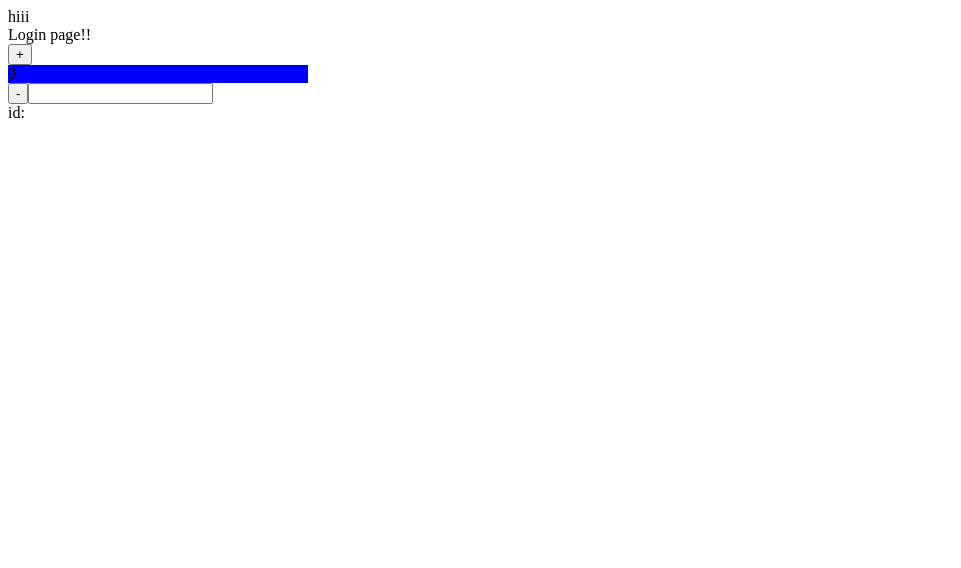
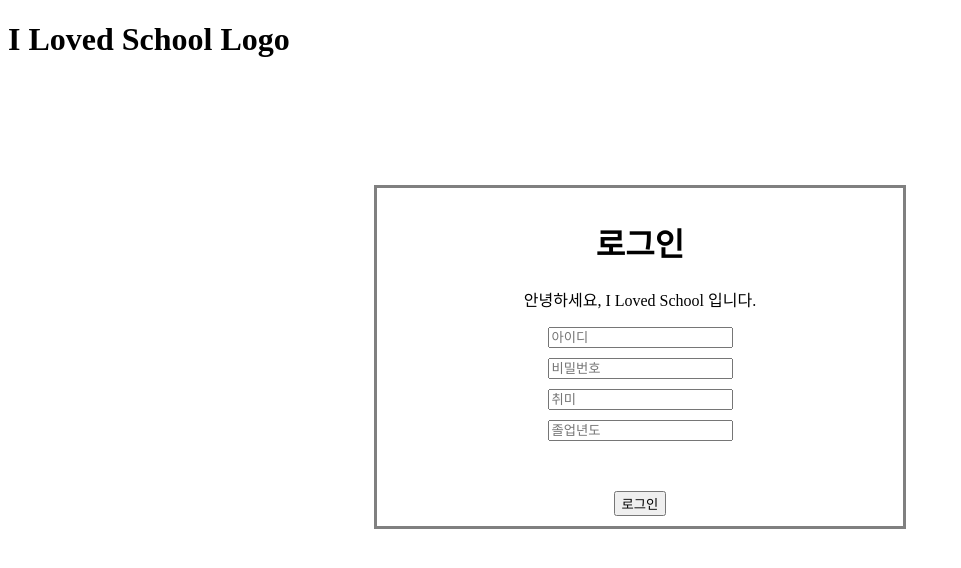
Before and after one commit to wseungjin/relay_17, a React (Create React App) app in the folder fe/: page / in a window 1280 px wide. Shown: the top 568 px of the page, without its empty margins (0-961 px from the left). Built offline with nearby package versions, Linux system fonts and the light colour scheme.

Commit message:
loginpage 1st prototype

```diff
--- a/fe/src/App.js
+++ b/fe/src/App.js
@@ -5,7 +5,6 @@ import "./App.css";
 function App() {
   return (
     <div className="App">
-      <div>hiii</div>
       <LoginPage />
     </div>
   );
--- a/fe/src/LoginPage.jsx
+++ b/fe/src/LoginPage.jsx
@@ -1,36 +1,57 @@
-import React, { useState } from "react";
+import React from "react";
 import styled from "styled-components";
 
 export const LoginPage = () => {
-  const [number, setNumber] = useState(0);
-  const [id, setId] = useState("");
-
-  const clickMinus = () => {
-    setNumber(number - 1);
-  };
-
-  const clickPlus = () => {
-    setNumber(number + 1);
-  };
-
-  const changeInput = ({ target }) => {
-    setId(target.value);
-  };
 
   return (
     <div>
-      <div>Login page!!</div>
+    <h1>I Loved School Logo</h1>
+      <LoginBox>
+        <LoginHeader>
+          <h1>로그인</h1>
+          <p>안녕하세요, I Loved School 입니다.</p>
+        </LoginHeader>
+          <form method="post">
+            <div>
+              <Input type="text" name="id" placeholder="아이디"></Input>
+            </div>
+            <div>
+              <Input type="password" name="pw" placeholder="비밀번호"></Input>
+            </div>
+            <div>
+              <Input type="text" name="hobby" placeholder="취미"></Input>
+            </div>
+            <div>
+              <Input type="text" name="graduateYear" placeholder="졸업년도"></Input>
+            </div>
+            <Button type="submit">로그인</Button>
+          </form>
+      </LoginBox>
 
-      <button onClick={clickPlus}>+</button>
-      <MyNumber>{number}</MyNumber>
-      <button onClick={clickMinus}>-</button>
-      <input onChange={changeInput}></input>
-      <div>id: {id}</div>
     </div>
   );
 };
 
-const MyNumber = styled.div`
-  background-color: blue;
-  width: 300px;
-`;
+const Input = styled.input`
+  display : block;
+  margin : 0 auto;
+  margin-top : 10px
+`
+const LoginBox = styled.div`
+  display : block;
+  top : 30%;
+  margin : auto;
+  margin-top : 10%;
+  width : 40%;
+  border : 3px solid grey;
+  padding : 10px;
+`
+const LoginHeader = styled.div`
+  display : block;
+  text-align : center;
+`
+const Button = styled.button`
+display : block;
+margin : 0 auto;
+margin-top : 50px;
+`
```
Also changed, not shown: 1 other file (tests, documents, lock files or other folders).
